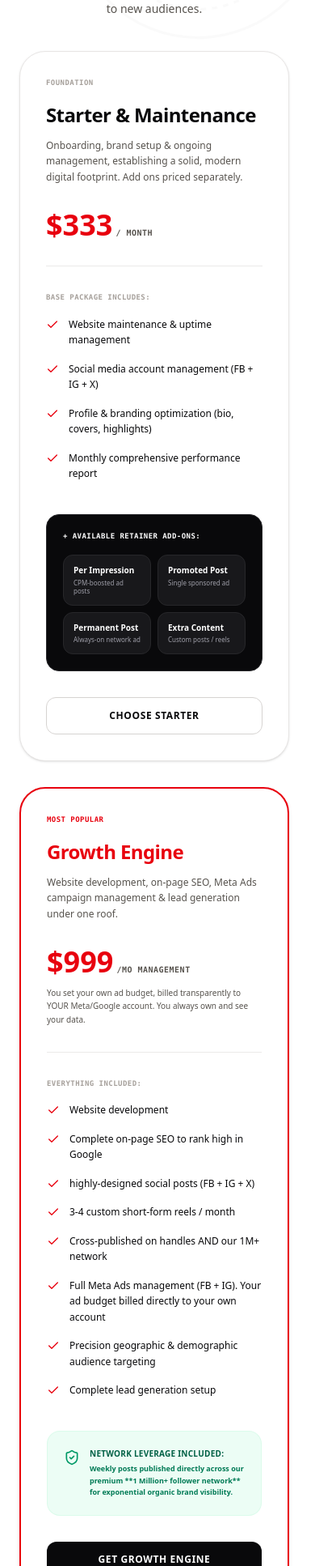
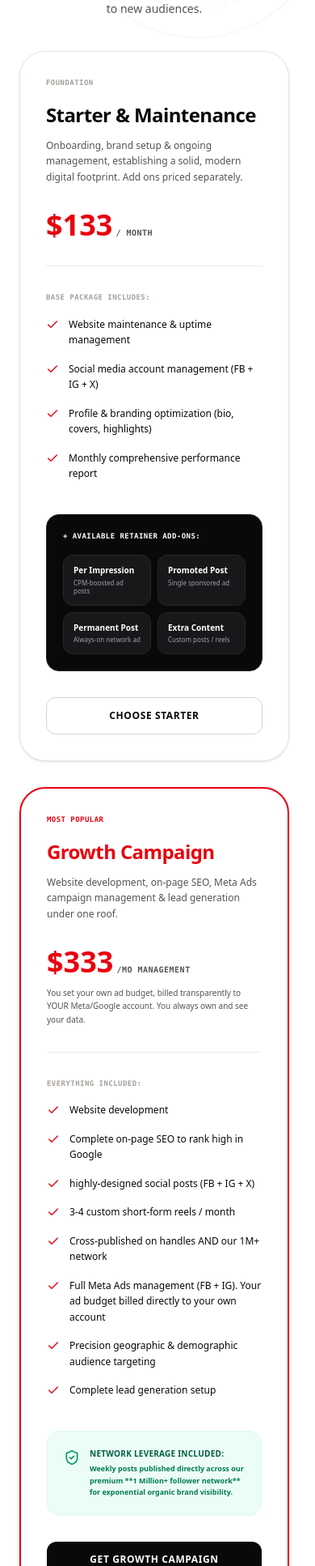
Before and after one commit to AryaanTheLad/TimesDigitalMedia, a Next.js app: page / in a window 390 px wide. Shown: the part 9849-11783 px from the top of the page at 81% size. Built offline with nearby package versions, Linux system fonts and the light colour scheme.

Commit message:
updated pricing

```diff
--- a/src/components/Packages.tsx
+++ b/src/components/Packages.tsx
@@ -45,7 +45,7 @@ export default function Packages() {
                 {/* Price block */}
                 <div className="mt-8">
                   <div className="flex items-baseline gap-1">
-                    <span className="text-4xl sm:text-5xl font-black font-body text-[#E8000E] leading-none">$333</span>
+                    <span className="text-4xl sm:text-5xl font-black font-body text-[#E8000E] leading-none">$133</span>
                     <span className="text-[#57534E] text-[10px] font-mono font-bold uppercase tracking-wider">/ month</span>
                   </div>
                 </div>
@@ -103,7 +103,7 @@ export default function Packages() {
           </div>
 
 
-          {/* ────────────────── PACKAGE 2: Growth Engine (Highlighted) ────────────────── */}
+          {/* ────────────────── PACKAGE 2: Growth Campaign (Highlighted) ────────────────── */}
           <div className="relative rounded-[32px] bg-white border-2 border-[#E8000E] p-8 flex flex-col justify-between shadow-md overflow-hidden group">
 
             <div className="flex-1 flex flex-col justify-between">
@@ -116,7 +116,7 @@ export default function Packages() {
                 </div>
 
                 <h3 className="text-2xl font-black font-display text-[#E8000E] mt-4 tracking-tight">
-                  Growth Engine
+                  Growth Campaign
                 </h3>
                 <p className="text-xs sm:text-sm text-[#57534E] leading-relaxed font-body font-medium mt-3">
                   Website development, on-page SEO, Meta Ads campaign management & lead generation under one roof.
@@ -125,7 +125,7 @@ export default function Packages() {
                 {/* Price block */}
                 <div className="mt-8">
                   <div className="flex items-baseline gap-1">
-                    <span className="text-4xl sm:text-5xl font-black font-body text-[#E8000E] leading-none">$999</span>
+                    <span className="text-4xl sm:text-5xl font-black font-body text-[#E8000E] leading-none">$333</span>
                     <span className="text-[#57534E] text-[10px] font-mono font-bold uppercase tracking-wider">/mo management</span>
                   </div>
                   <p className="text-[10px] text-[#57534E] font-medium leading-relaxed mt-3 max-w-xs">
@@ -176,7 +176,7 @@ export default function Packages() {
               href="#audit"
               className="mt-8 w-full py-3.5 rounded-xl text-center text-xs font-bold uppercase tracking-wider text-white bg-[#09090b] hover:bg-[#E8000E] transition-colors shadow-sm block"
             >
-              Get Growth Engine
+              Get Growth Campaign
             </a>
           </div>
 
```
